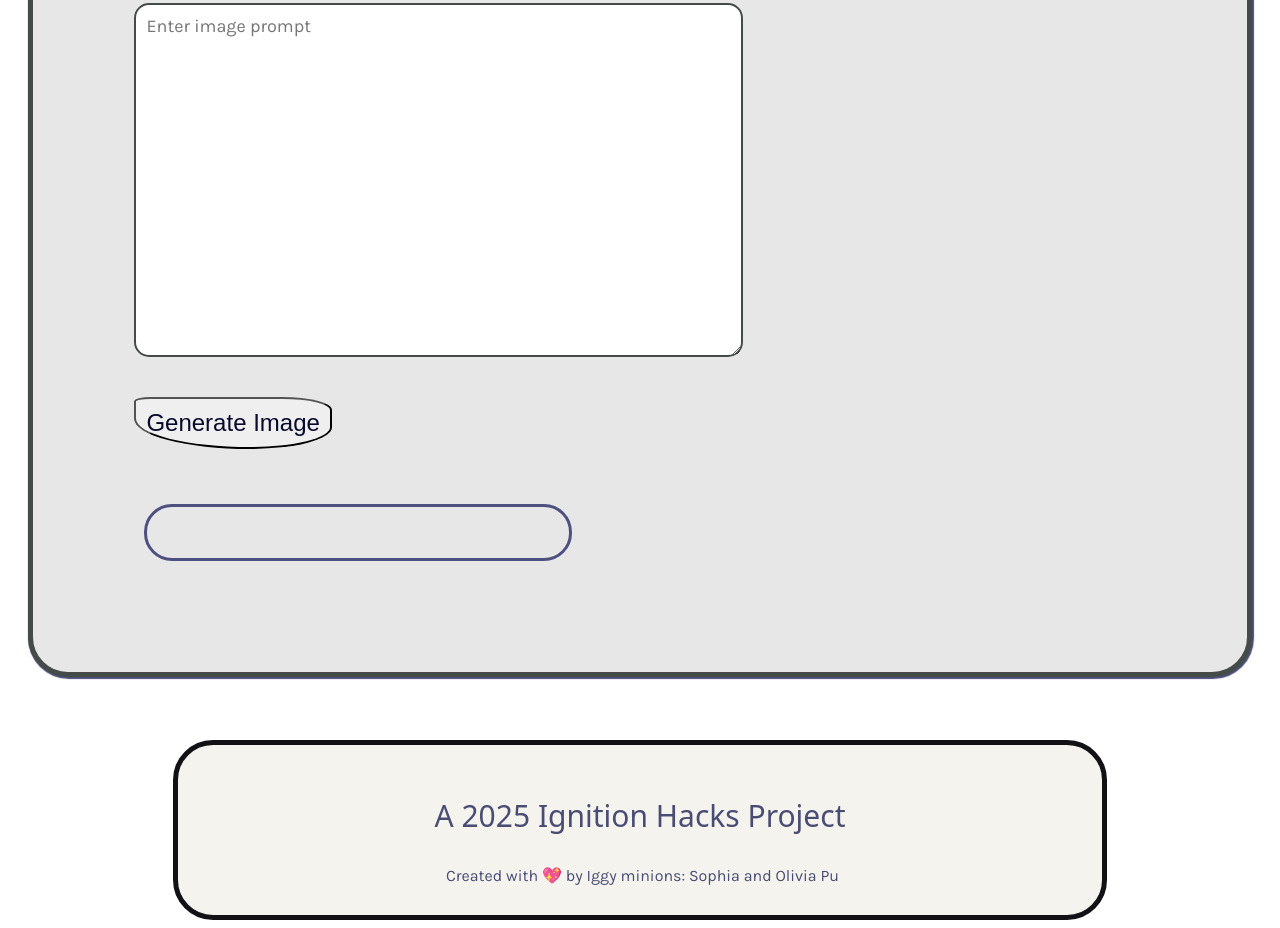
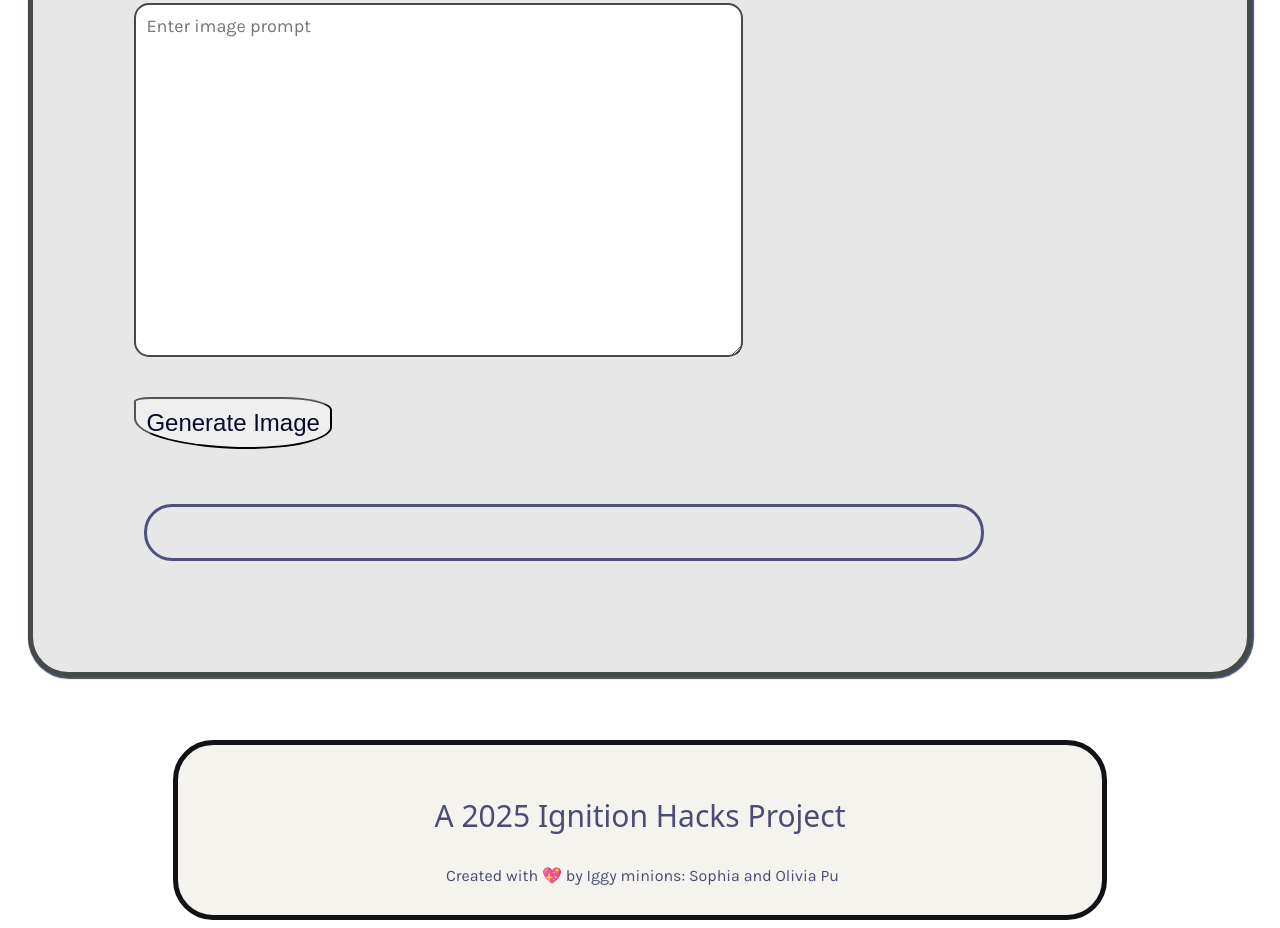
Before and after one commit to PlatinumPlat/WhiskIt, a plain HTML site: page mix.html in a window 1280 px wide. Shown: the part 583-1511 px from the top of the page. Drawn offline with Linux system fonts and the light colour scheme; a web font is replaced by a local one.

Commit message:
improve video display

```diff
--- a/styles.css
+++ b/styles.css
@@ -195,7 +195,6 @@ button:hover {
     border-radius: 28px;
     padding: 3%;
     margin: 10px;
-    max-width: 370px;
     text-align: left;
     font-family: "Karla", sans-serif;
     font-weight: 400;
```
